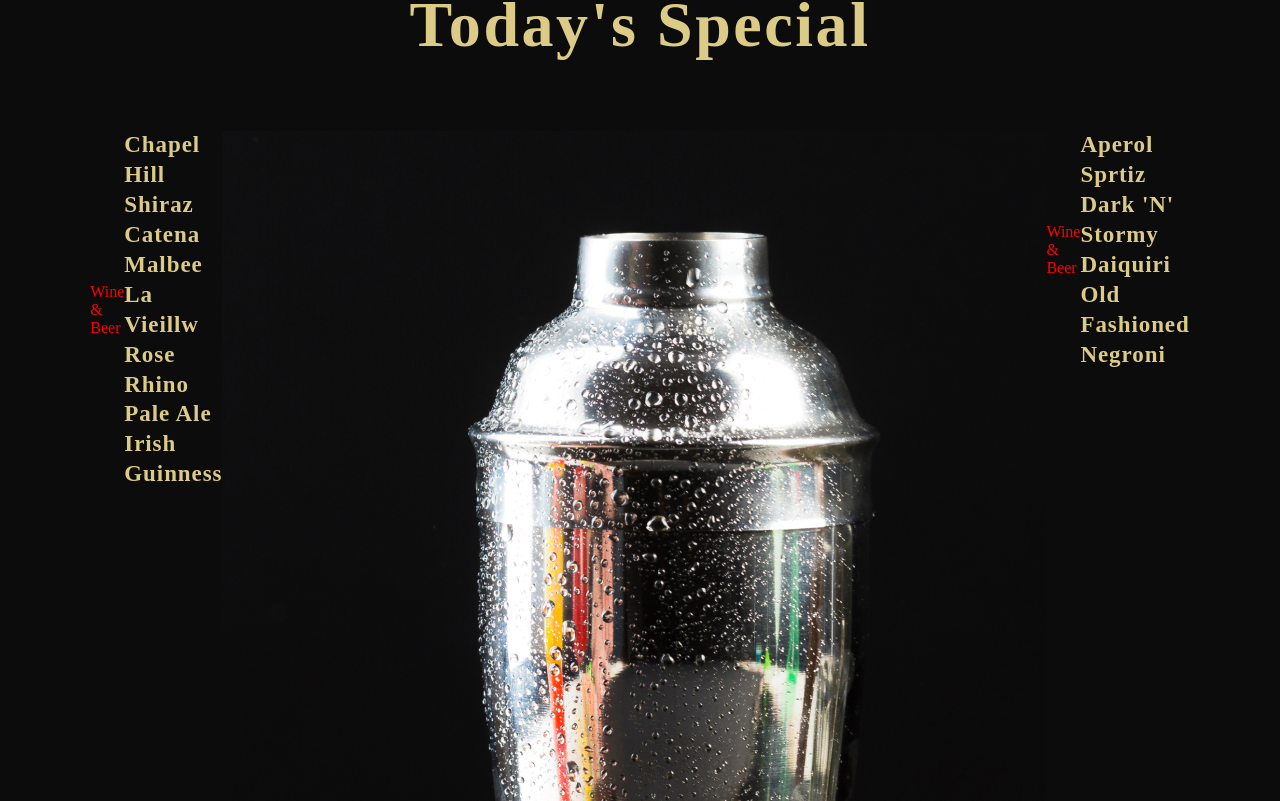
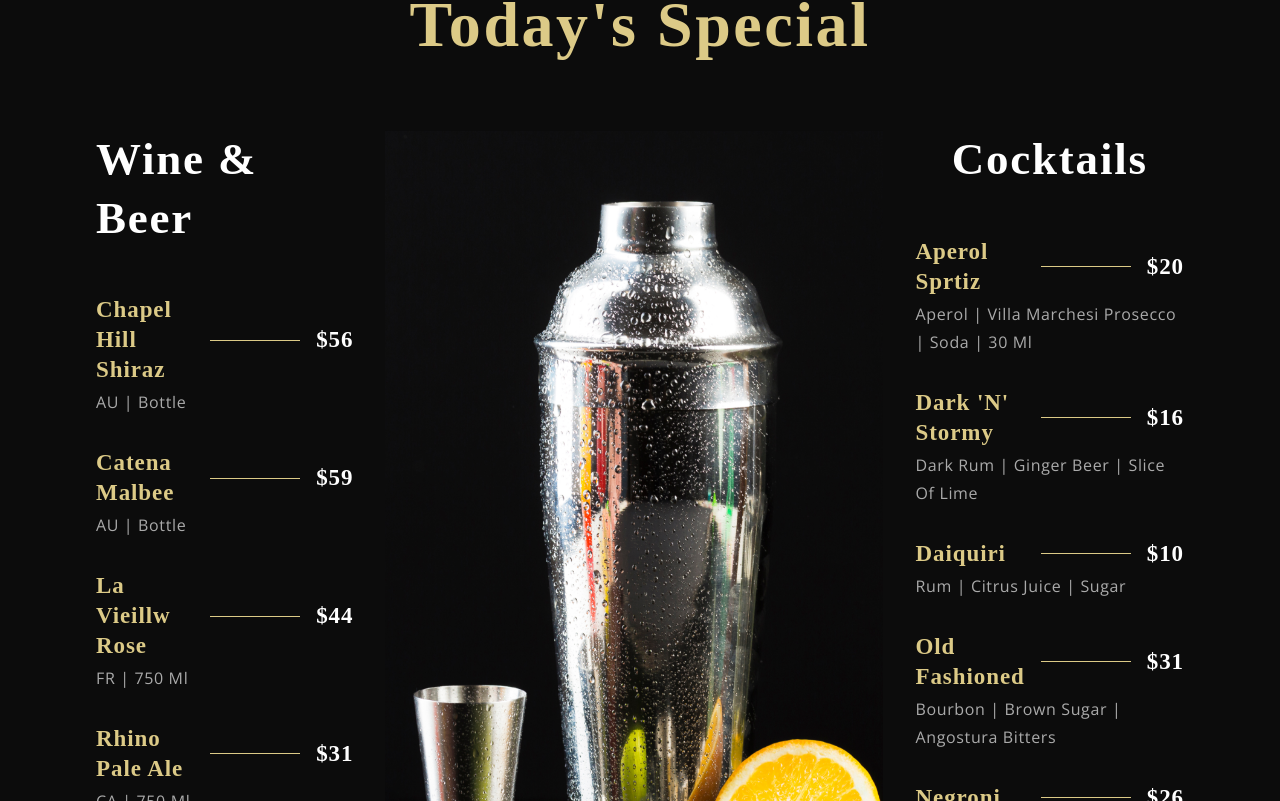
Before and after one commit to FerAlcocer/Build-and-Deploy-4-Modern-React-Apps-and-Get-Hired-as-a-Frontend-Developer-Full-10-Hour-Course, a React (Vite) app in the folder gerich-restaurant/: page / in a window 1280 px wide. Shown: the part 2339-3140 px from the top of the page. Built offline with nearby package versions, Linux system fonts and the light colour scheme; a web font is replaced by a local one.

Commit message:
Finalizado Menu y subMenu

```diff
--- a/gerich-restaurant/src/components/Menuitem/MenuItem.css
+++ b/gerich-restaurant/src/components/Menuitem/MenuItem.css
@@ -0,0 +1,35 @@
+.app__menuitem {
+  width: 100%;
+  margin: 1rem 0;
+
+  display: flex;
+  flex-direction: column;
+}
+
+.app__menuitem-head {
+  display: flex;
+  justify-content: space-between;
+  align-items: center;
+}
+
+.app__menuitem-sub {
+  width: 100%;
+  margin-top: 0.2rem;
+}
+
+.app__menuitem-name {
+  flex: 1;
+}
+
+.app__menuitem-dash {
+  width: 90px;
+  height: 1px;
+  background: var(--color-golden);
+  margin: 0 1rem;
+}
+
+.app__menuitem-price {
+  display: flex;
+  justify-content: flex-end;
+  align-items: flex-end;
+}
--- a/gerich-restaurant/src/components/Menuitem/MenuItem.jsx
+++ b/gerich-restaurant/src/components/Menuitem/MenuItem.jsx
@@ -10,6 +10,18 @@
           {title}
         </p>
       </div>
+
+      <div className="app__menuitem-dash" />
+
+      <div className="app__menuitem-price">
+        <p className="p__cormorant">{price}</p>
+      </div>
+    </div>
+
+    <div className="app__menuitem-sub">
+      <p className="p__opensans" style={{ color: "#AAA" }}>
+        {tags}
+      </p>
     </div>
   </div>
 );
--- a/gerich-restaurant/src/container/Menu/SpecialMenu.css
+++ b/gerich-restaurant/src/container/Menu/SpecialMenu.css
@@ -11,10 +11,76 @@
 .app__specialMenu-menu {
   width: 100%;
 
-  color: red;
   margin: 2rem 0;
   display: flex;
   justify-content: center;
   align-items: flex-start;
   flex-direction: row;
 }
+
+.app__specialMenu-menu_heading {
+  font-family: var(--font-base);
+  font-weight: 600;
+  font-size: 45px;
+  line-height: 58.5px;
+  letter-spacing: 0.04em;
+  color: var(--color-white);
+}
+
+.app__specialMenu-menu_wine,
+.app__specialMenu-menu_cocktails {
+  flex: 1;
+  width: 100%;
+  flex-direction: column;
+}
+
+.app__specialMenu-menu_img {
+  width: 410px;
+  margin: 0 2rem;
+}
+
+.app__specialMenu-menu_img img {
+  width: 100%;
+  height: auto;
+}
+
+.app__specialMenu_menu_items {
+  display: flex;
+  flex-direction: column;
+
+  margin: 2rem 0;
+  width: 100%;
+}
+
+@media screen and (max-width: 2000px) {
+  .app__specialMenu-menu_img {
+    width: 650px;
+  }
+
+  .app__specialMenu-menu_img img {
+    height: 920px;
+  }
+}
+
+@media screen and (max-width: 1150px) {
+  .app__specialMenu-menu {
+    flex-direction: column;
+    align-items: center;
+    width: 100%;
+  }
+
+  .app__specialMenu-menu_img {
+    margin: 3rem 0;
+  }
+}
+
+@media screen and (max-width: 650px) {
+  .app__specialMenu-menu_img {
+    width: 100%;
+  }
+
+  .app__specialMenu-menu_heading {
+    font-size: 35px;
+    line-height: 48.5px;
+  }
+}
--- a/gerich-restaurant/src/container/Menu/SpecialMenu.jsx
+++ b/gerich-restaurant/src/container/Menu/SpecialMenu.jsx
@@ -11,7 +11,7 @@
 
     <div className="app__specialMenu-menu">
       <div className="app__specialMenu-menu_wine flex__center">
-        <p className="app__specialMenu_menu_heading">Wine & Beer</p>
+        <p className="app__specialMenu-menu_heading">Wine & Beer</p>
         <div className="app__specialMenu_menu_items">
           {data.wines.map((wine, index) => (
             <MenuItem
@@ -29,7 +29,7 @@
       </div>
 
       <div className="app__specialMenu-menu_cocktails flex__center">
-        <p className="app__specialMenu_menu_heading">Wine & Beer</p>
+        <p className="app__specialMenu-menu_heading">Cocktails</p>
         <div className="app__specialMenu_menu_items">
           {data.cocktails.map((cocktail, index) => (
             <MenuItem
```
